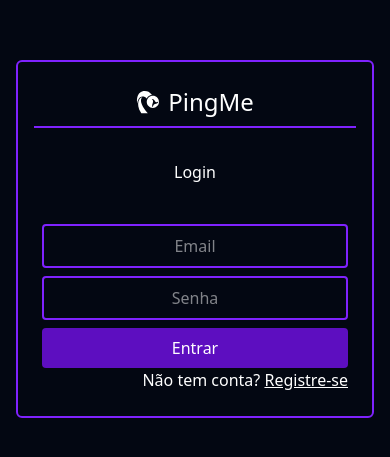
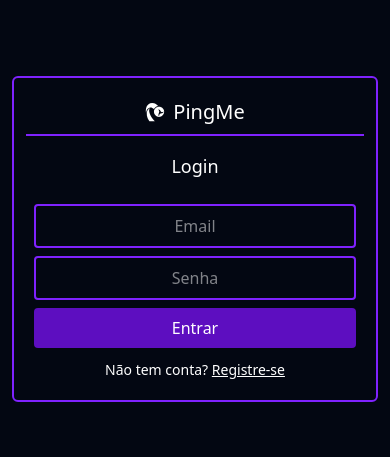
Before and after one commit to Phillipml/pingMe, a Next.js app in the folder frontend/: page /login in a window 390 px wide. Shown: the part 183-640 px from the top of the page. Built offline with nearby package versions, Linux system fonts and the light colour scheme; no server answers.

Commit message:
login page

```diff
--- a/frontend/app/login/page.tsx
+++ b/frontend/app/login/page.tsx
@@ -44,11 +44,15 @@ export default function Login() {
 
   return (
     <CenterContainer>
-      <div className="w-full max-w-md border-2 border-violet-600 rounded-md p-4">
-        <Logo className="text-2xl mx-auto justify-center border-b-2 border-violet-600 pb-2 mb-8 mt-2" />
-        <h2 className="mb-8 text-center">Login</h2>
-        <Form onSubmit={handleSubmit}>
-          {error && <div>{error}</div>}
+      <div className="w-full max-w-md border-2 border-violet-600 rounded-md p-3 sm:p-4">
+        <Logo className="text-xl sm:text-2xl mx-auto justify-center border-b-2 border-violet-600 pb-2 mb-4 sm:mb-8 mt-2" />
+        <h2 className="mb-4 sm:mb-8 text-center text-lg sm:text-xl">Login</h2>
+        <Form onSubmit={handleSubmit} className="space-y-3 sm:space-y-4">
+          {error && (
+            <div className="text-red-500 text-sm text-center p-2 bg-red-500/10 rounded">
+              {error}
+            </div>
+          )}
           <Input
             type="email"
             className="w-full text-center"
@@ -73,7 +77,7 @@ export default function Login() {
           >
             Entrar
           </Button>
-          <p className="text-end">
+          <p className="text-center sm:text-end text-sm">
             Não tem conta?{' '}
             <Link href="/register" className="underline">
               Registre-se
--- a/frontend/components/layout/CenterContainer.tsx
+++ b/frontend/components/layout/CenterContainer.tsx
@@ -11,7 +11,8 @@ export default function CenterContainer({
 }: CenterContainerProps) {
   return (
     <div
-      className={`min-h-screen flex flex-col justify-center items-center p-4 w-full ${className}`}
+      className={`flex flex-col justify-center items-center p-3 sm:p-4 md:p-6 w-full ${className}`}
+      style={{ minHeight: '100dvh' }}
     >
       {children}
     </div>
```
